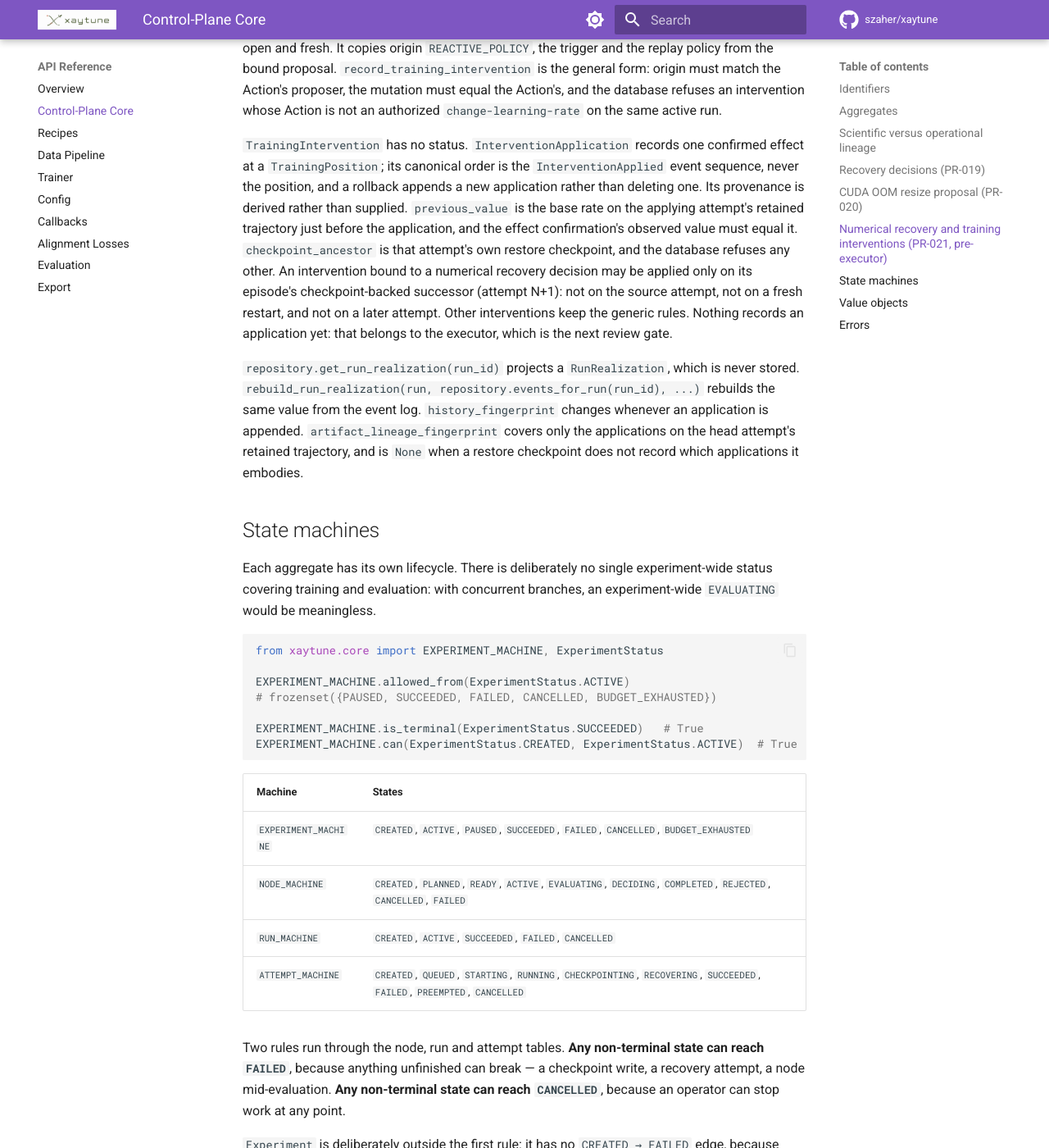
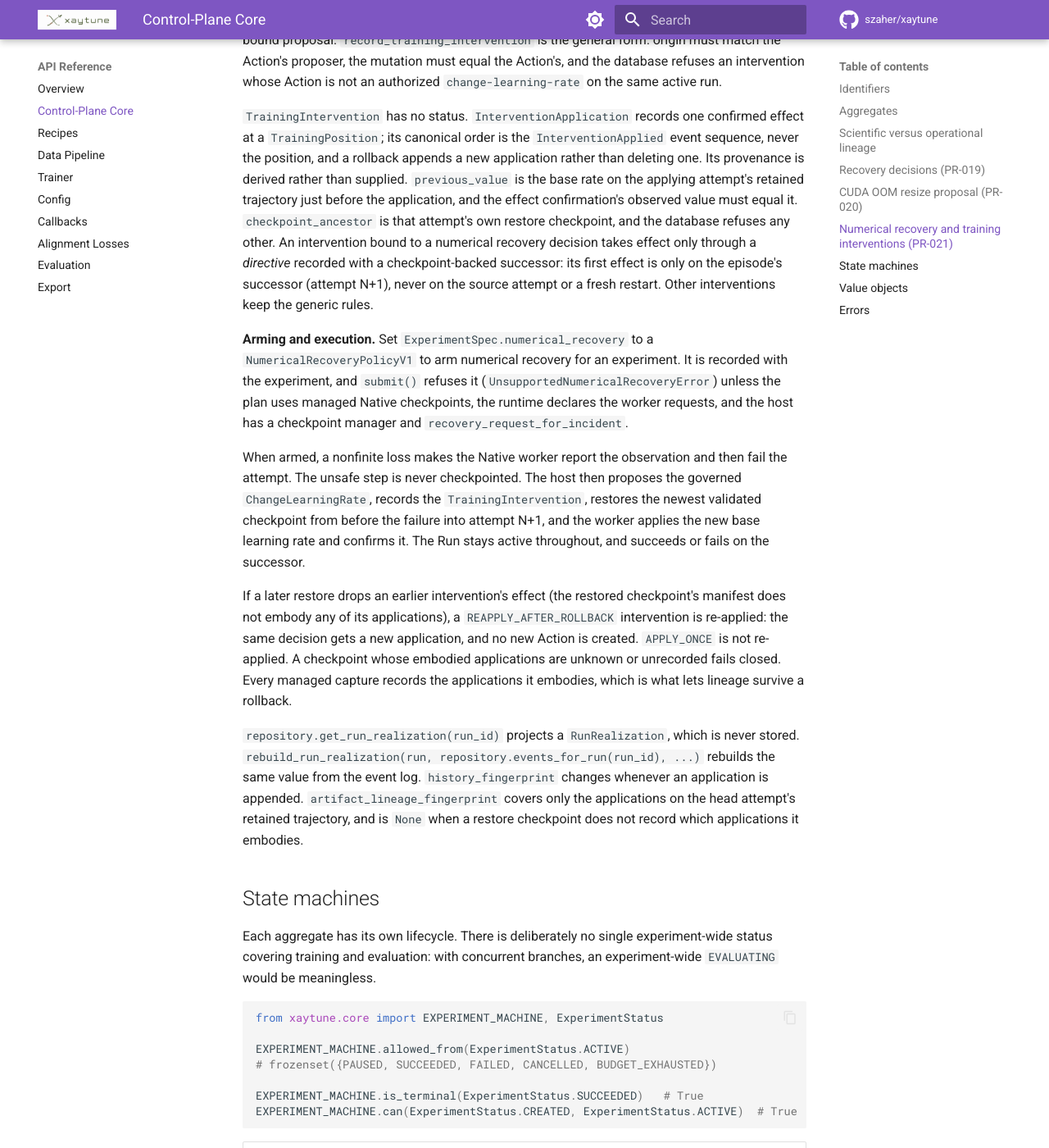
Before and after one commit to szaher/xaytune, an MkDocs documentation site: the page built from docs/api/core.md, in a window 1280 px wide and 1400 px high, scrolled down 11567 px. Shown: the whole window at 82% size. Built offline with MkDocs 1.6.1 and Material for MkDocs 9.7.7, drawn with Linux system fonts in a browser that asks for light colours; comment, search, counter and statistics services are not loaded; some of the changed text lies outside the part shown.

Commit message:
PR-021b: document arming, directives and replay after rollback
Spec 08 §9a: arming, the managed fail-fast guard, directives and the
REAPPLY_AFTER_ROLLBACK rule, embodied application lineage, fail-closed
ambiguity. Spec 21: the observation itself causes no transition; an armed
execution policy may separately terminate the worker after it.

Co-Authored-By: Claude Opus 5.5 <noreply@anthropic.com>

````diff
--- a/docs/api/core.md
+++ b/docs/api/core.md
@@ -398,7 +398,7 @@ is already durable. This is governance provenance, not successor authority:
 the executor must still verify the failed attempt's resolved configuration,
 checkpoint bytes, limits and plan freshness before any successor write.
 
-## Numerical recovery and training interventions (PR-021, pre-executor)
+## Numerical recovery and training interventions (PR-021)
 
 A learning-rate drop taken because a continuing run became numerically unstable
 changes training semantics. It is therefore a `TrainingIntervention` on the same
@@ -413,8 +413,8 @@ NUMERICAL_NAN / NUMERICAL_INF incident
   → ChangeLearningRate Action + NumericalRecoveryActionBinding
   → PolicyEngine: DENY / REQUIRE_APPROVAL / ALLOW
   → TrainingIntervention                       (only for an authorized Action)
-  → successor attempt restored from a FULL+EXACT checkpoint   (executor gate)
-  → InterventionApplication on the successor  (only on confirmed effect; executor gate)
+  → successor attempt restored from a FULL+EXACT checkpoint, with directives
+  → worker applies and confirms → InterventionApplication → Action SUCCEEDED
 ```
 
 **Execution model (v1).** The LR change rides on a checkpoint-backed successor
@@ -470,10 +470,31 @@ supplied. `previous_value` is the base rate on the applying attempt's retained
 trajectory just before the application, and the effect confirmation's observed
 value must equal it. `checkpoint_ancestor` is that attempt's own restore
 checkpoint, and the database refuses any other. An intervention bound to a
-numerical recovery decision may be applied only on its episode's checkpoint-backed
-successor (attempt N+1): not on the source attempt, not on a fresh restart, and not
-on a later attempt. Other interventions keep the generic rules. Nothing records an
-application yet: that belongs to the executor, which is the next review gate.
+numerical recovery decision takes effect only through a *directive* recorded with
+a checkpoint-backed successor: its first effect is only on the episode's successor
+(attempt N+1), never on the source attempt or a fresh restart. Other interventions
+keep the generic rules.
+
+**Arming and execution.** Set `ExperimentSpec.numerical_recovery` to a
+`NumericalRecoveryPolicyV1` to arm numerical recovery for an experiment. It is
+recorded with the experiment, and `submit()` refuses it
+(`UnsupportedNumericalRecoveryError`) unless the plan uses managed Native
+checkpoints, the runtime declares the worker requests, and the host has a
+checkpoint manager and `recovery_request_for_incident`.
+
+When armed, a nonfinite loss makes the Native worker report the observation and
+then fail the attempt. The unsafe step is never checkpointed. The host then
+proposes the governed `ChangeLearningRate`, records the `TrainingIntervention`,
+restores the newest validated checkpoint from before the failure into attempt N+1,
+and the worker applies the new base learning rate and confirms it. The Run stays
+active throughout, and succeeds or fails on the successor.
+
+If a later restore drops an earlier intervention's effect (the restored checkpoint's
+manifest does not embody any of its applications), a `REAPPLY_AFTER_ROLLBACK`
+intervention is re-applied: the same decision gets a new application, and no new
+Action is created. `APPLY_ONCE` is not re-applied. A checkpoint whose embodied
+applications are unknown or unrecorded fails closed. Every managed capture records
+the applications it embodies, which is what lets lineage survive a rollback.
 
 `repository.get_run_realization(run_id)` projects a `RunRealization`, which is
 never stored. `rebuild_run_realization(run, repository.events_for_run(run_id), ...)`
````
Also changed, not shown: xaytune-training-harness-spec/08-resilience-and-recovery.md (+55 -8 lines), xaytune-training-harness-spec/15-implementation-plan.md (+1 -1 lines), xaytune-training-harness-spec/21-observability-and-provenance.md (+6 -1 lines).
